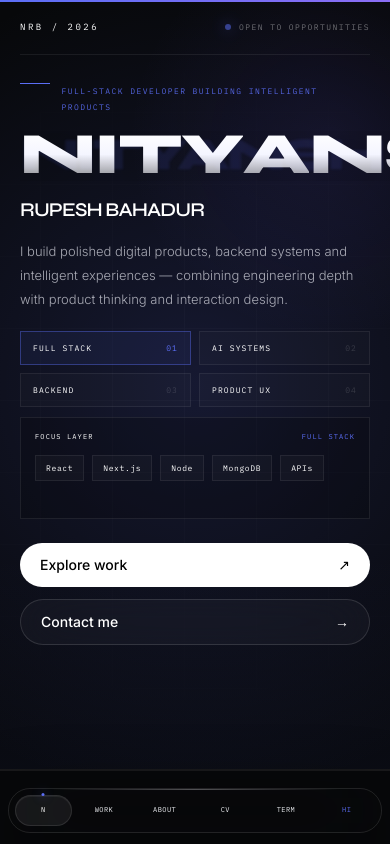
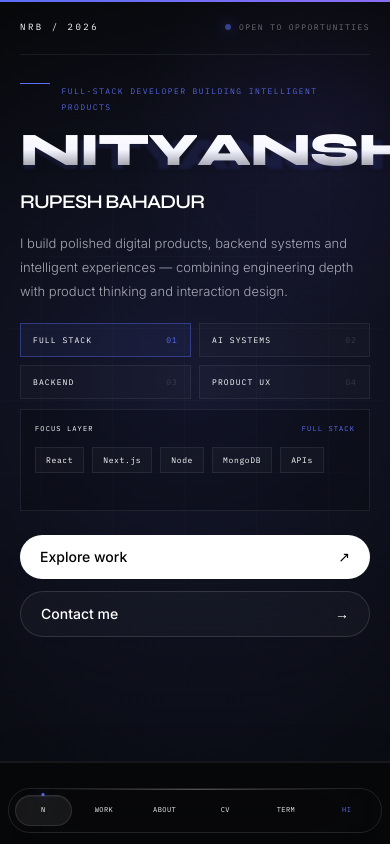
Before and after one commit to nityansh19/nityansh-portfolio, a Next.js app: page / in a window 390 px wide. Shown: the top 844 px of the page. Built offline with nearby package versions, Linux system fonts and the light colour scheme.

Commit message:
fix: align visible hero title with responsive sizing

```diff
--- a/components/KineticHeroTitle.tsx
+++ b/components/KineticHeroTitle.tsx
@@ -55,7 +55,7 @@ export default function KineticHeroTitle() {
                     ease: [0.16, 1, 0.3, 1],
                   }}
                   style={{ transformOrigin: "50% 100%", transformStyle: "preserve-3d" }}
-                  className="inline-block bg-gradient-to-b from-white via-[#f4f5ff] to-white/55 bg-clip-text text-[clamp(3rem,15vw,7.6rem)] leading-[0.82] text-transparent drop-shadow-[0_12px_32px_rgba(0,0,0,.38)] "
+                  className="inline-block bg-gradient-to-b from-white via-[#f4f5ff] to-white/55 bg-clip-text text-[clamp(2.75rem,12vw,6.6rem)] font-extrabold leading-[0.82] text-transparent drop-shadow-[0_12px_32px_rgba(0,0,0,.38)] sm:text-[clamp(3.5rem,8vw,6.6rem)] lg:text-[clamp(4.25rem,6vw,6.6rem)]"
                 >
                   {letter}
                 </motion.span>
```
